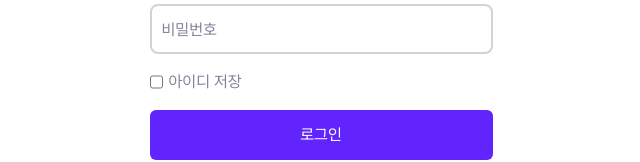
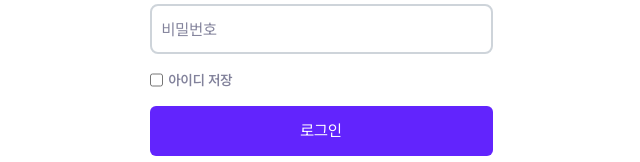
Before and after one commit to yoo-nji/Uandmy_Frontend, a Next.js app: page /login in a window 1280 px wide. Shown: the part 232-394 px from the top of the page, without its empty margins (319-959 px from the left). Built offline with nearby package versions, Linux system fonts and the light colour scheme.

Commit message:
[🎨style]: login페이지 아이디 저장 텍스트, 폰트 수정

```diff
--- a/src/app/login/page.tsx
+++ b/src/app/login/page.tsx
@@ -79,7 +79,9 @@ const Login = () => {
               {...register('saveId')}
               className="accent-[#9A81D9]"
             />
-            <span className="ml-1.5 text-[#82829B]">아이디 저장</span>
+            <span className="ml-1.5 text-[#82829B] text-sm font-semibold ">
+              아이디 저장
+            </span>
           </div>
           <div className="flex justify-center">
             <Button
--- a/src/app/signup/page.tsx
+++ b/src/app/signup/page.tsx
@@ -29,7 +29,7 @@ const SignUp = () => {
   const handleSignUpClick = () => {};
   return (
     <>
-      <div className="flex justify-center items-center flex-col">
+      <div className="flex justify-center items-center flex-col space-y-2">
         <div className="flex items-start flex-col w-[21.438rem]">
           <Image
             src="images/wavingHand.svg"
```
